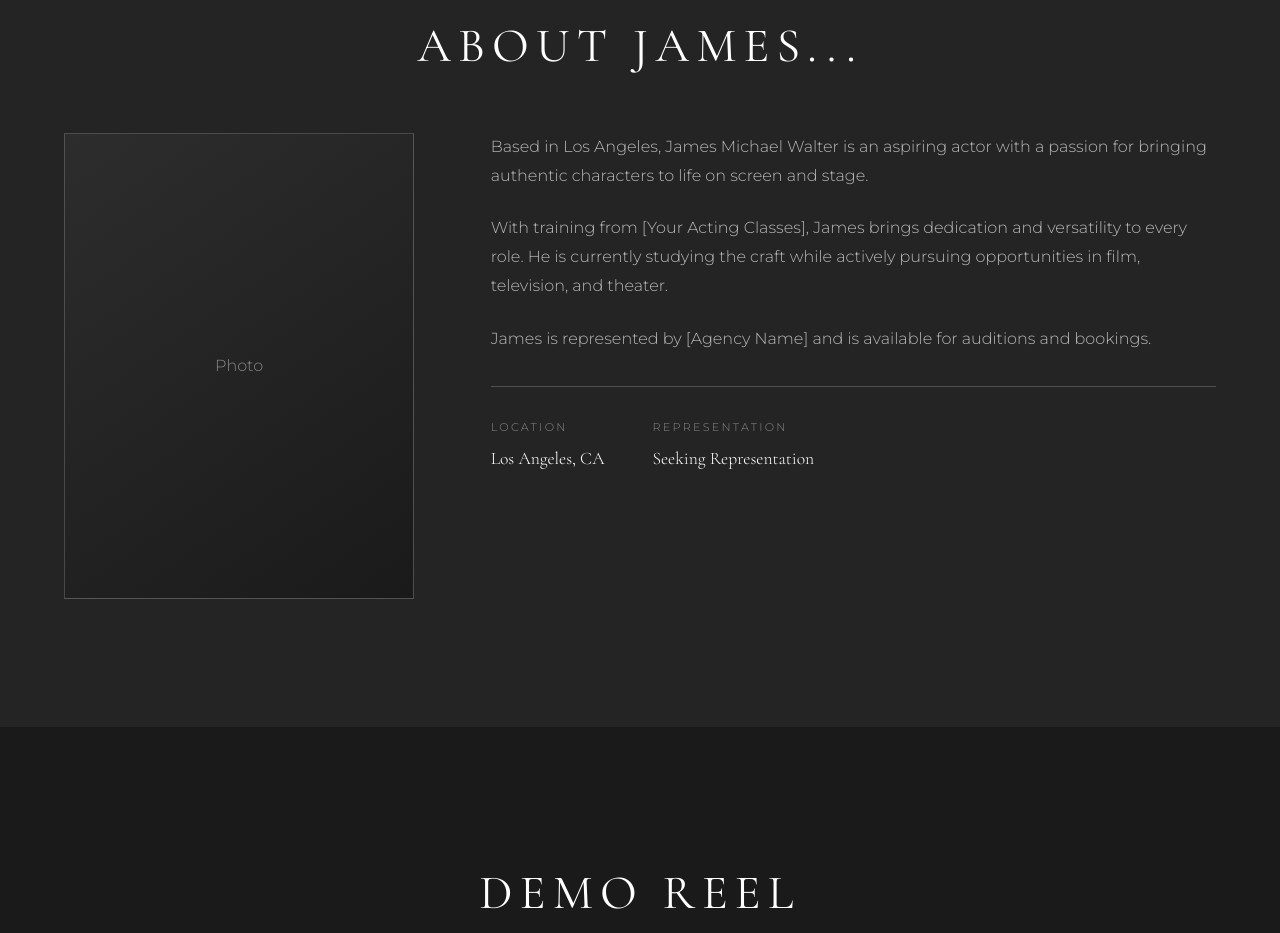
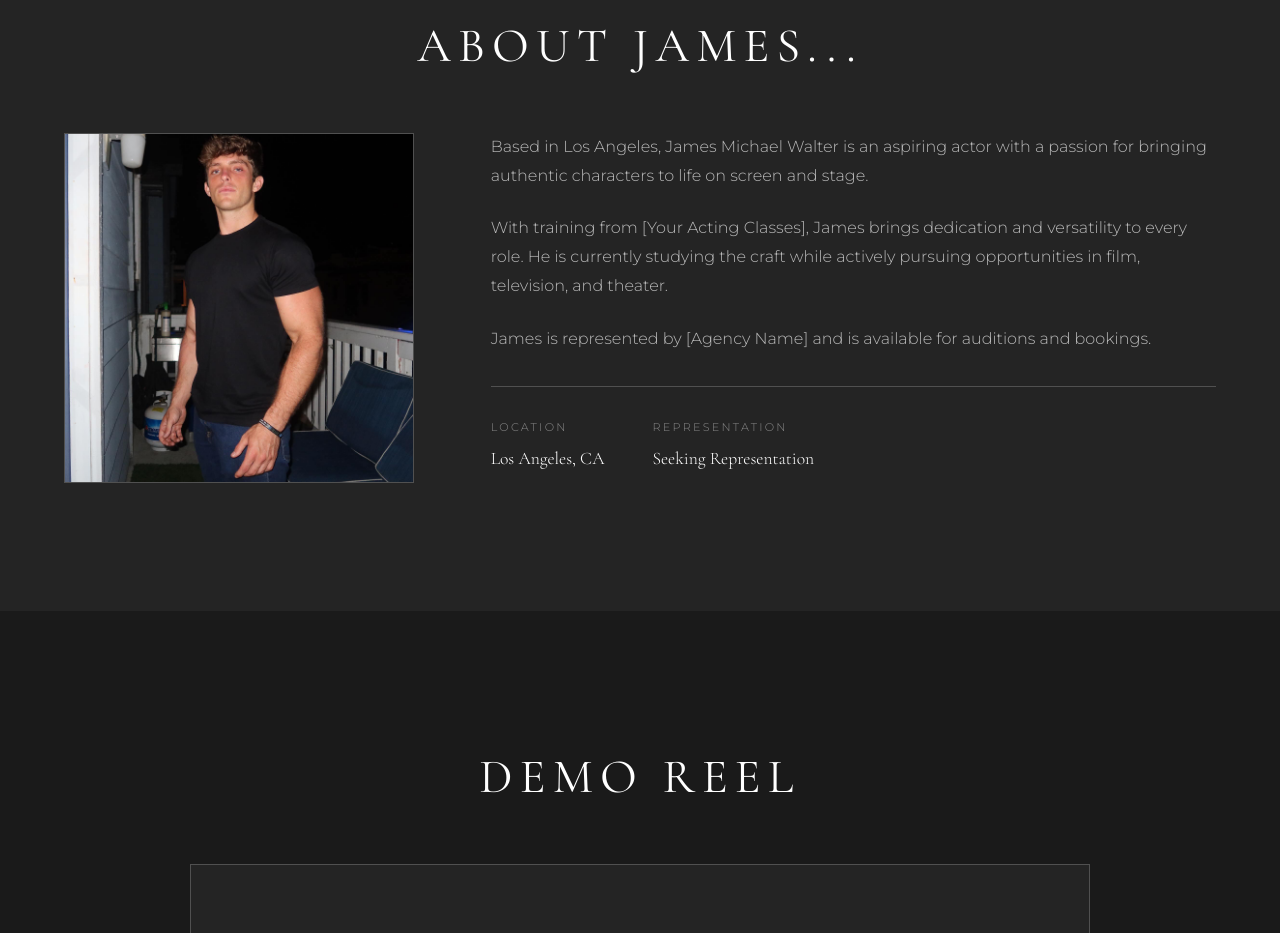
Before and after one commit to jameswalter4566/JDUBTHREEHUNNAH, a plain HTML site: page index.html in a window 1280 px wide. Shown: the part 920-1853 px from the top of the page. Drawn offline with nearby package versions, Linux system fonts and the light colour scheme.

Commit message:
Add photo to About section

```diff
--- a/index.html
+++ b/index.html
@@ -89,10 +89,7 @@
         <h2 class="section-title">ABOUT JAMES...</h2>
         <div class="about-content">
             <div class="about-image">
-                <!-- Placeholder for about photo -->
-                <div class="about-placeholder">
-                    <span>Photo</span>
-                </div>
+                <img src="assets/images/about-photo.jpg" alt="James Michael Walter" class="about-img">
             </div>
             <div class="about-text">
                 <p>Based in Los Angeles, James Michael Walter is an aspiring actor with a passion for bringing authentic characters to life on screen and stage.</p>
--- a/style.css
+++ b/style.css
@@ -305,6 +305,14 @@ h1, h2, h3, h4, h5, h6 {
     align-items: center;
     justify-content: center;
     color: var(--text-muted);
+}
+
+.about-img {
+    width: 100%;
+    max-width: 350px;
+    height: auto;
+    object-fit: cover;
+    border: 1px solid var(--border-color);
 }
 
 .about-text p {
```
Also changed, not shown: assets/images/about-photo.jpg (added).
